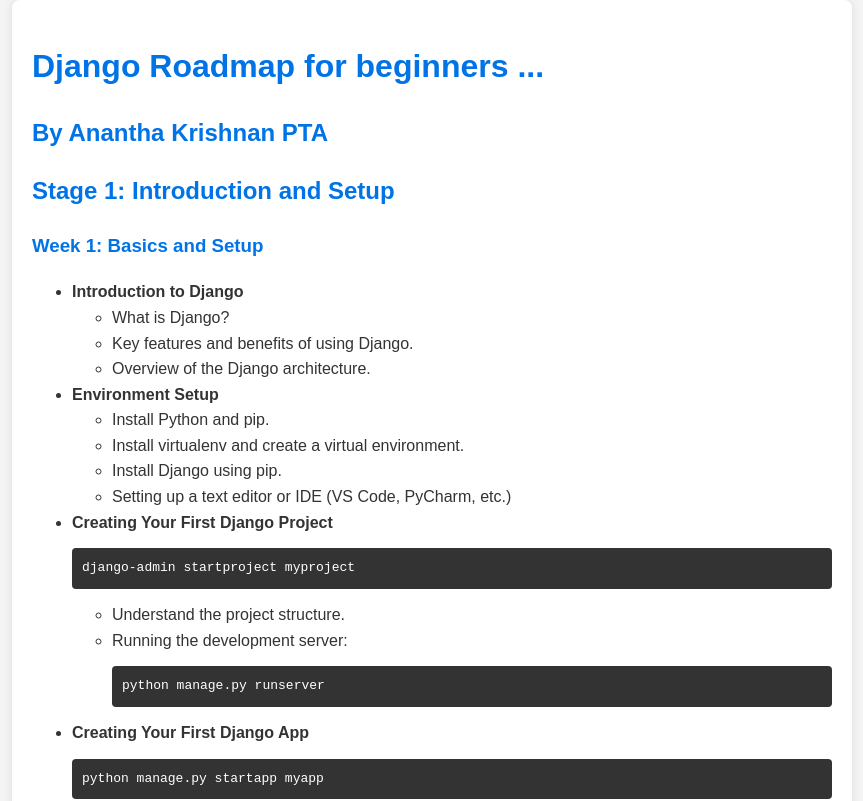
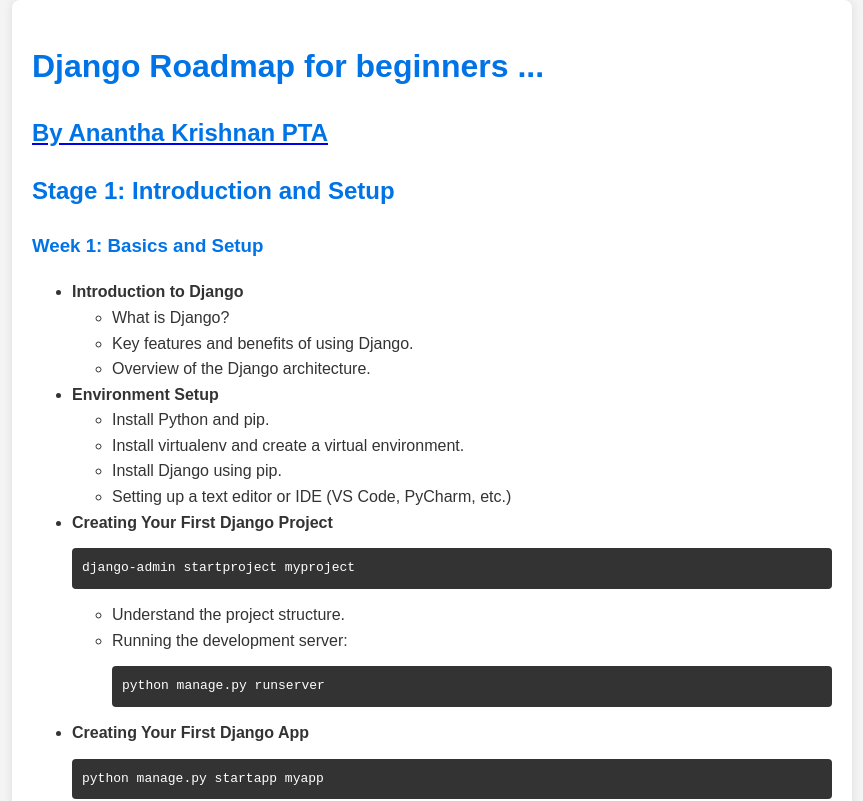
Before and after one commit to ananthakrishnanpta/Django-tutorials, a plain HTML site: page index.html in a window 1280 px wide. Shown: the top 801 px of the page, without its empty margins (208-1071 px from the left). Drawn offline with Linux system fonts and the light colour scheme.

Commit message:
Update index.html

```diff
--- a/index.html
+++ b/index.html
@@ -36,7 +36,7 @@
 <body>
     <div class="container">
         <h1>Django Roadmap for beginners ...</h1>
-        <h2>By Anantha Krishnan PTA</h2>
+        <a href="https://www.linkedin.com/in/anantha-krishnan-2603111/"><h2>By Anantha Krishnan PTA</h2></a>
 
         <h2>Stage 1: Introduction and Setup</h2>
         <h3>Week 1: Basics and Setup</h3>
```
